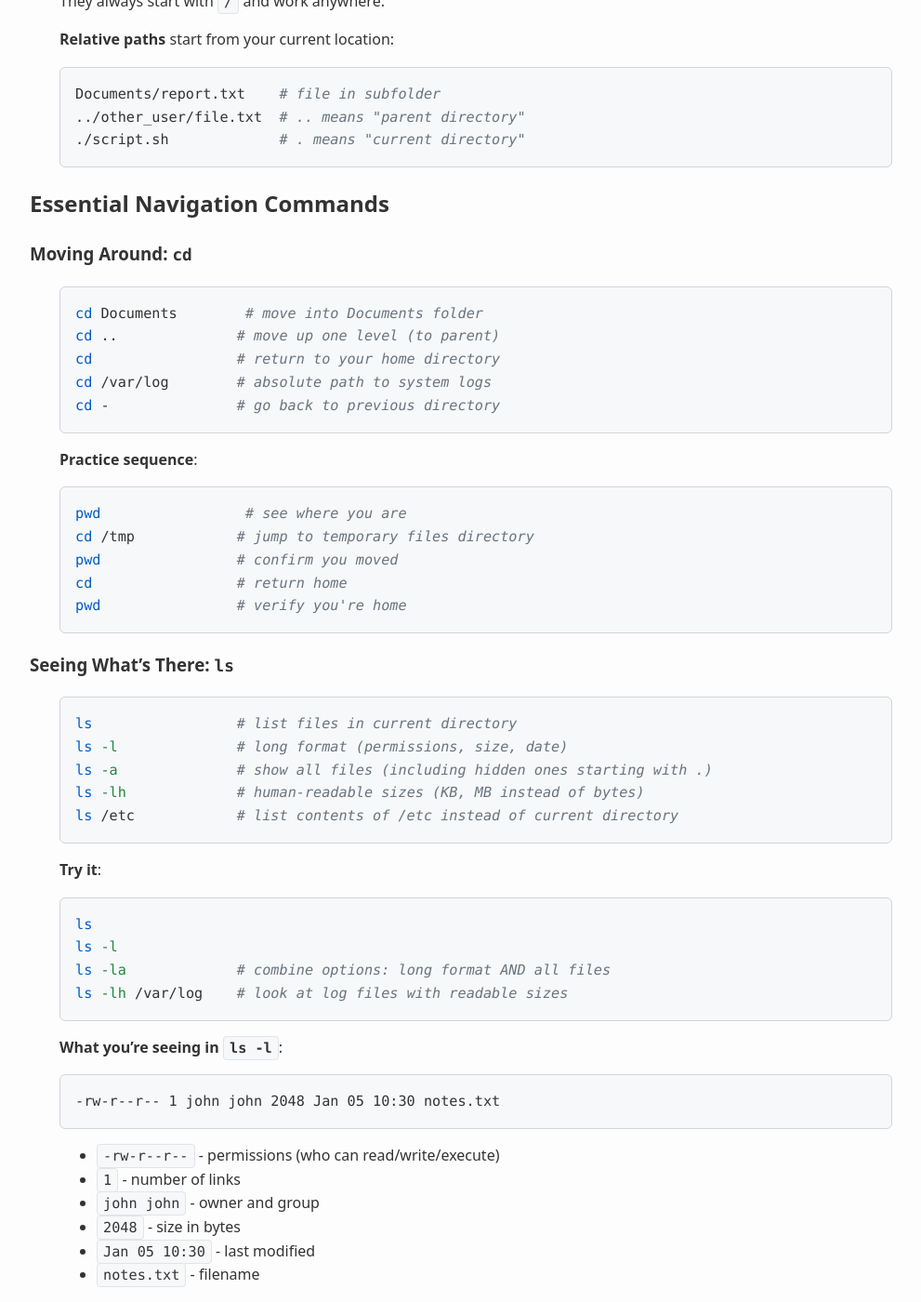
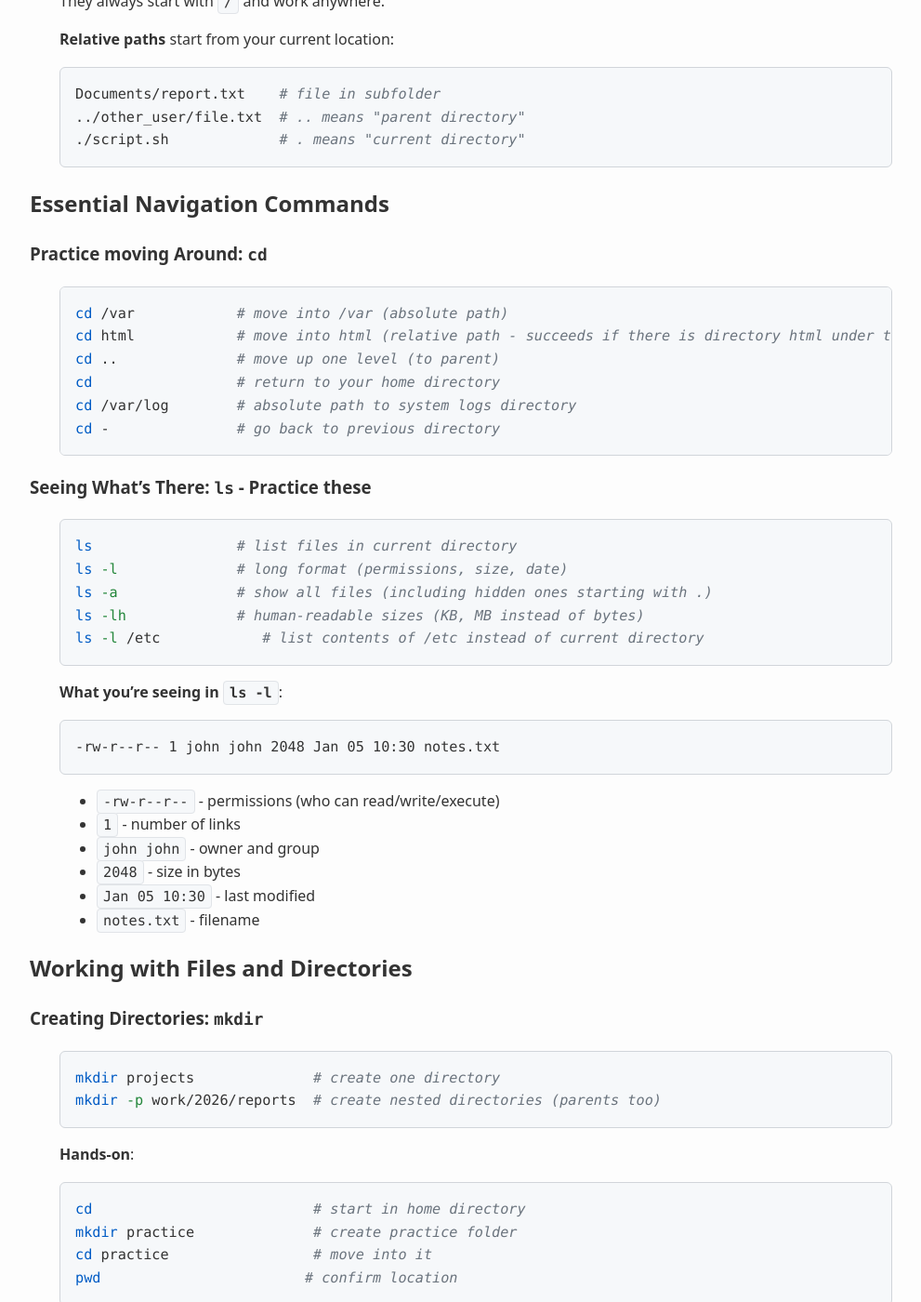
Before and after one commit to averkoc/lxprivate, a Jekyll site: the page built from docs/drafts/shellc.md, in a window 1280 px wide and 1400 px high, scrolled down 1181 px. Shown: the whole window at 93% size, without its empty margins (128-1119 px from the left). Built offline with Jekyll 4.4.1, drawn with Linux system fonts in a browser that asks for light colours.

Commit message:
Update shellc.md

````diff
--- a/docs/drafts/shellc.md
+++ b/docs/drafts/shellc.md
@@ -56,42 +56,27 @@ Documents/report.txt    # file in subfolder
 
 ## Essential Navigation Commands
 
-### Moving Around: `cd`
+### Practice moving Around: `cd`
 
 ```bash
-cd Documents        # move into Documents folder
+cd /var            # move into /var (absolute path)
+cd html            # move into html (relative path - succeeds if there is directory html under the current directory)
 cd ..              # move up one level (to parent)
 cd                 # return to your home directory
-cd /var/log        # absolute path to system logs
+cd /var/log        # absolute path to system logs directory
 cd -               # go back to previous directory
 ```
 
-**Practice sequence**:
-```bash
-pwd                 # see where you are
-cd /tmp            # jump to temporary files directory
-pwd                # confirm you moved
-cd                 # return home
-pwd                # verify you're home
-```
-
-### Seeing What's There: `ls`
+### Seeing What's There: `ls` - Practice these
 
 ```bash
 ls                 # list files in current directory
 ls -l              # long format (permissions, size, date)
 ls -a              # show all files (including hidden ones starting with .)
 ls -lh             # human-readable sizes (KB, MB instead of bytes)
-ls /etc            # list contents of /etc instead of current directory
+ls -l /etc            # list contents of /etc instead of current directory
 ```
 
-**Try it**:
-```bash
-ls
-ls -l
-ls -la             # combine options: long format AND all files
-ls -lh /var/log    # look at log files with readable sizes
-```
 
 **What you're seeing in `ls -l`**:
 ```
````
